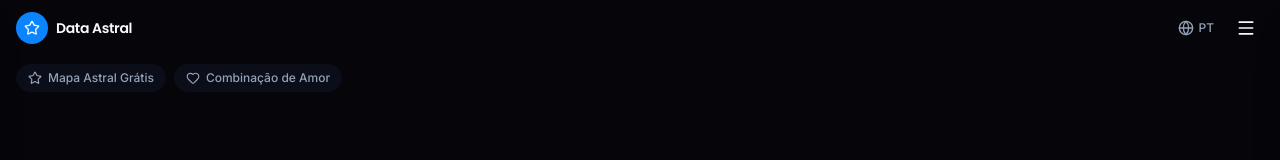
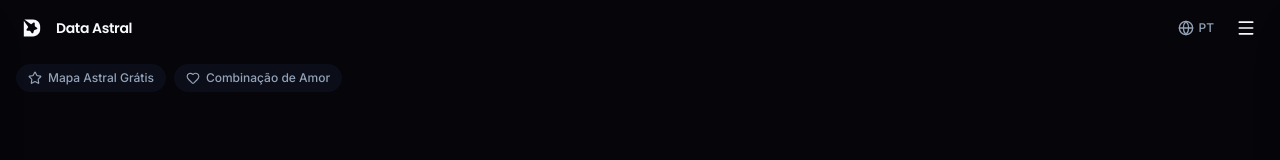
Before and after one commit to ericapaivaart-cmyk/mystic-data-interface, a Next.js app: page / in a window 1280 px wide. Shown: the top 160 px of the page. Built offline with nearby package versions, Linux system fonts and the light colour scheme.

Commit message:
feat: add brand logo and update site header component\n\nAdded new logo components and updated site header to use the new logo.

```diff
--- /dev/null
+++ b/components/brand/logo.tsx
@@ -0,0 +1,51 @@
+import { cn } from '@/lib/utils'
+
+type LogoMarkProps = {
+  className?: string
+  title?: string
+}
+
+/**
+ * Data Astral brand mark: a "D" with a shooting-star cutout.
+ * The star is negative space (transparent), so it reveals whatever surface
+ * sits behind it — solid color over the void, per the Mystic Data system.
+ * Fills with currentColor so it themes automatically.
+ */
+export function LogoMark({ className, title = 'Data Astral' }: LogoMarkProps) {
+  return (
+    <svg
+      viewBox="0 0 1080 1080"
+      className={cn('h-7 w-7', className)}
+      role="img"
+      aria-label={title}
+      fill="currentColor"
+      xmlns="http://www.w3.org/2000/svg"
+    >
+      <path
+        fillRule="evenodd"
+        clipRule="evenodd"
+        d="M573.1,257.3H281.2l214,151.6c9.8,3.3,20.5,1.6,28.8-4.6l59.6-44.5c20.8-15.5,50.4-0.5,50.1,25.5l-1,74.4c-0.1,10.3,4.8,20,13.2,26l60.7,42.9c21.2,15,16,47.8-8.8,55.5l-71,22.1c-9.9,3.1-17.6,10.8-20.6,20.6l-22.1,71c-7.7,24.8-40.5,30-55.5,8.8L485.7,646c-6-8.4-15.7-13.4-26-13.2l-74.4,1c-26,0.3-41.1-29.3-25.5-50.1l44.5-59.6c6.2-8.3,7.9-19,4.6-28.8L263.8,292c0,145,0,528.8-0.1,530.7h309.4c134.1,0,243.2-103.3,243.2-230.3V487.5C816.3,360.7,707.2,257.3,573.1,257.3z"
+      />
+    </svg>
+  )
+}
+
+type LogoProps = {
+  className?: string
+  markClassName?: string
+  showWordmark?: boolean
+}
+
+/** Full lockup: mark + wordmark. Use showWordmark={false} for the mark alone. */
+export function Logo({ className, markClassName, showWordmark = true }: LogoProps) {
+  return (
+    <span className={cn('inline-flex items-center gap-2', className)}>
+      <LogoMark className={cn('h-7 w-7 text-foreground', markClassName)} />
+      {showWordmark ? (
+        <span className="font-serif text-lg font-semibold tracking-tight text-foreground">
+          Data Astral
+        </span>
+      ) : null}
+    </span>
+  )
+}
--- a/components/nav/site-header.tsx
+++ b/components/nav/site-header.tsx
@@ -3,8 +3,9 @@
 import { useState } from "react"
 import Link from "next/link"
 import { usePathname } from "next/navigation"
-import { Menu, Globe, Star } from "lucide-react"
+import { Menu, Globe } from "lucide-react"
 import { headerLinks } from "@/lib/navigation"
+import { LogoMark } from "@/components/brand/logo"
 import { cn } from "@/lib/utils"
 
 type SiteHeaderProps = {
@@ -24,9 +25,7 @@ export function SiteHeader({ onOpenPageMenu }: SiteHeaderProps) {
           aria-label="Data Astral — início"
           className="flex items-center gap-2 rounded-xl py-1 pr-2 transition-opacity hover:opacity-80"
         >
-          <span className="grid size-8 place-items-center rounded-xl bg-brand text-brand-foreground">
-            <Star className="size-4" />
-          </span>
+          <LogoMark className="size-8 text-foreground" />
           <span className="font-display text-sm font-semibold tracking-tight">
             Data Astral
           </span>
```
Also changed, not shown: app/icon.png (added), public/brand/data-astral-logo.png (added).
